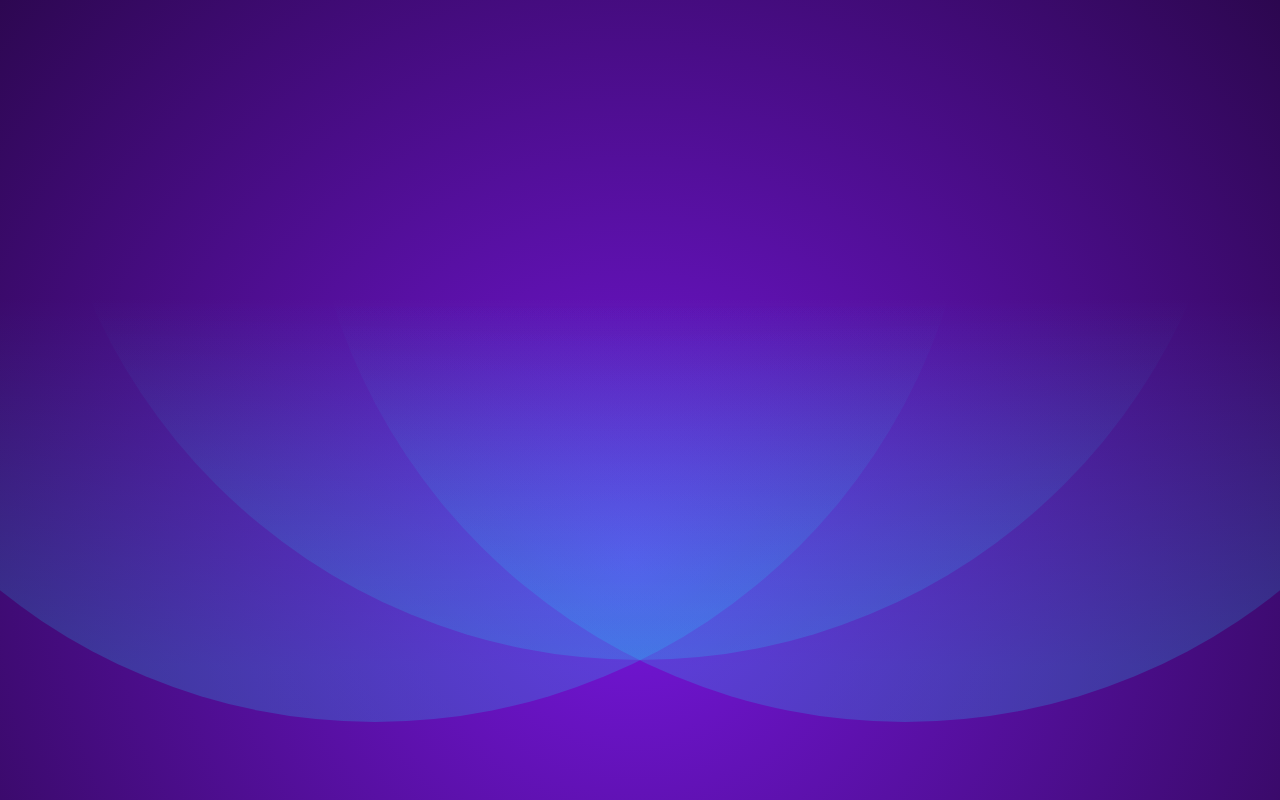
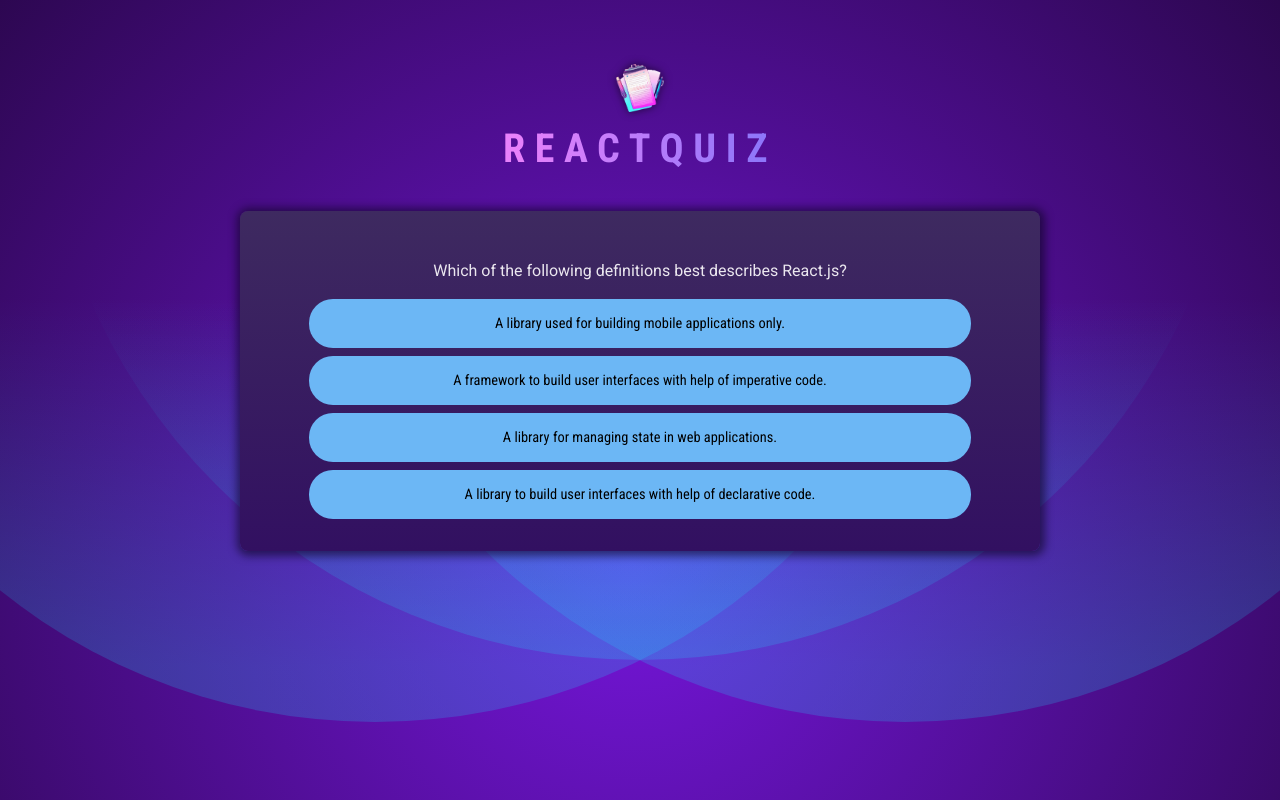
Before and after one commit to Zamtakaish/react-quiz, a React (Vite) app: page / in a window 1280 px wide. Built offline with nearby package versions, Linux system fonts and the light colour scheme.

Commit message:
feat: display questions and completion board

```diff
--- a/src/App.jsx
+++ b/src/App.jsx
@@ -1,3 +1,17 @@
-function App() {}
+import Header from "./components/Header.jsx";
+import Quiz from "./components/Quiz.jsx";
+
+function App() {
+
+    return (
+        <>
+            <Header/>
+            <main>
+                <Quiz/>
+            </main>
+        </>
+    );
+
+}
 
 export default App;
--- /dev/null
+++ b/src/components/Header.jsx
@@ -0,0 +1,13 @@
+import React from 'react';
+import logoImg from '../assets/quiz-logo.png';
+
+function Header(props) {
+    return (
+        <header>
+            <img src={logoImg} alt='quiz-logo'/>
+            <h1>ReactQuiz</h1>
+        </header>
+    );
+}
+
+export default Header;
--- /dev/null
+++ b/src/components/Quiz.jsx
@@ -0,0 +1,43 @@
+import React, { useState } from 'react';
+import QUESTIONS from '../questions.js';
+import quizCompleteImg from '../assets/quiz-complete.png';
+
+function Quiz(props) {
+
+    const [userAnswers, setUserAnswers] = useState([]);
+
+    const activeQuestionIndex = userAnswers.length;
+    const quizIsComplete = activeQuestionIndex === QUESTIONS.length;
+
+    function handleSelectAnswer(selectedAnswer) {
+        setUserAnswers((prevState) => [...prevState, selectedAnswer]);
+    }
+    if (quizIsComplete) {
+        return (
+            <div id='summary'>
+                <img src={quizCompleteImg} alt="quiz-completed"/>
+                <h2>Quiz Completed!</h2>
+            </div>
+        )
+    }
+
+    const shuffledAnswers = [...QUESTIONS[activeQuestionIndex].answers];
+    shuffledAnswers.sort(() => Math.random() - 0.5);
+
+    return (
+        <div id='quiz'>
+            <div id='question'>
+                <p>{QUESTIONS[activeQuestionIndex].text}</p>
+                <ul id='answers'>
+                    {shuffledAnswers.map((answer) => (
+                        <li key={answer} className="answer">
+                            <button onClick={() => handleSelectAnswer(answer)}>{answer}</button>
+                        </li>
+                    ))}
+                </ul>
+            </div>
+        </div>
+    );
+}
+
+export default Quiz;
--- /dev/null
+++ b/src/questions.js
@@ -0,0 +1,72 @@
+export default [
+  {
+    id: 'q1',
+    text: 'Which of the following definitions best describes React.js?',
+    answers: [
+      'A library to build user interfaces with help of declarative code.',
+      'A library for managing state in web applications.',
+      'A framework to build user interfaces with help of imperative code.',
+      'A library used for building mobile applications only.',
+    ],
+  },
+  {
+    id: 'q2',
+    text: 'What purpose do React hooks serve?',
+    answers: [
+      'Enabling the use of state and other React features in functional components.',
+      'Creating responsive layouts in React applications.',
+      'Handling errors within the application.',
+      'Part of the Redux library for managing global state.',
+    ],
+  },
+  {
+    id: 'q3',
+    text: 'Can you identify what JSX is?',
+    answers: [
+      'A JavaScript extension that adds HTML-like syntax to JavaScript.',
+      'A JavaScript library for building dynamic user interfaces.',
+      'A specific HTML version that was explicitly created for React.',
+      'A tool for making HTTP requests in a React application.',
+    ],
+  },
+  {
+    id: 'q4',
+    text: 'What is the most common way to create a component in React?',
+    answers: [
+      'By defining a JavaScript function that returns a renderable value.',
+      'By defining a custom HTML tag in JavaScript.',
+      'By creating a file with a .jsx extension.',
+      'By using the "new" keyword followed by the component name.',
+    ],
+  },
+  {
+    id: 'q5',
+    text: 'What does the term "React state" imply?',
+    answers: [
+      'An object in a component that holds values and may cause the component to render on change.',
+      'The lifecycle phase a React component is in.',
+      'The overall status of a React application, including all props and components.',
+      'A library for managing global state in React applications.',
+    ],
+  },
+  {
+    id: 'q6',
+    text: 'How do you typically render list content in React apps?',
+    answers: [
+      'By using the map() method to iterate over an array of data and returning JSX.',
+      'By using the for() loop to iterate over an array of data and returning JSX.',
+      'By using the forEach() method to iterate over an array of data and returning JSX.',
+      'By using the loop() method to iterate over an array of data and returning JSX.',
+    ],
+  },
+  {
+    id: 'q7',
+    text: 'Which approach can NOT be used to render content conditionally?',
+    answers: [
+      'Using a the #if template syntax.',
+      'Using a ternary operator.',
+      'Using the && operator.',
+      'Using an if-else statement.',
+    ],
+  },
+];
```
